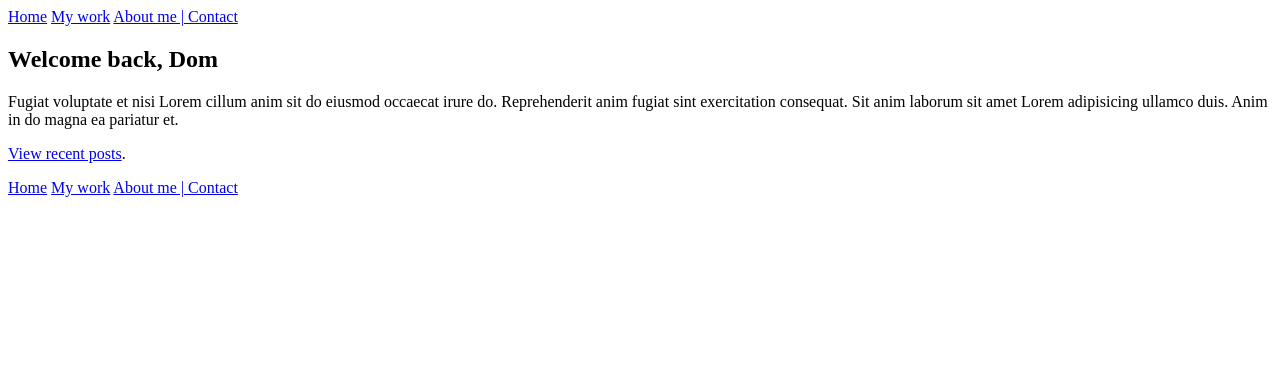
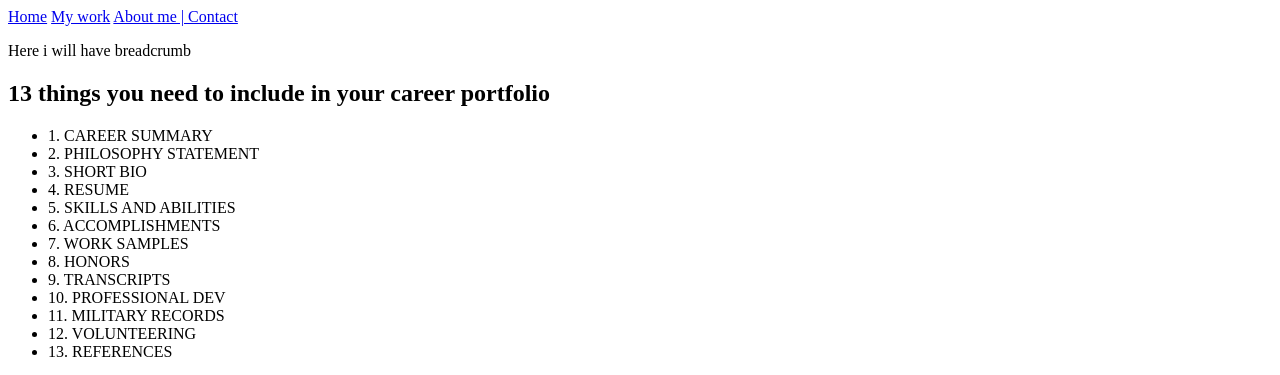
Before and after one commit to Christonn93/Portfolio, a website with bundled scripts: page app/index.html in a window 1280 px wide. Shown: the top 375 px of the page. Built offline with nearby package versions, Linux system fonts and the light colour scheme.

Commit message:
Summary
Added some style elements and did some changes to some js files.

Still need to make the button change class on click. Don't know how to get that working yet.

Will add a todo list over thing that need's to be done, and refrence doc to link where i get part of my code from. I dont take code i dont understand.

```diff
--- a/app/index.html
+++ b/app/index.html
@@ -10,29 +10,23 @@
 </head>
 
 <body>
-    <header>
-
-
-    </header>
+    <header class="page-header">
         <section class="section-nav">
             <div class="nav" id="nav-link">
                 <a href="/" class="nav-link" data-link>Home</a>
                 <a href="/mywork" class="nav-link" data-link>My work</a>
                 <a href="/contact" class="nav-link" data-link>About me | Contact</a>
             </div>
-    </section>
-    <section class="content">
-        <div id="content" class="content-inside">
-
-
+            <div class="breadcrumb">
+                <p>Here i will have breadcrumb</p>
             </div>
         </section>
-    <footer class="nav-footer">
-        <div class="nav">
-            <a href="/" class="nav-link" data-link>Home</a>
-            <a href="/mywork" class="nav-link" data-link>My work</a>
-            <a href="/contact" class="nav-link" data-link>About me | Contact</a>
-        </div>
+    </header>
+    <section class="wrapper" id="content">
+
+    </section>
+    <footer class="page-footer">
+        <h2>Here it will come some content after a while</h2>
     </footer>
     <script type="module" src="/static/js/index.js"></script>
     <script src="/static/js/activelink.js"></script>
--- a/app/static/js/activelink.js
+++ b/app/static/js/activelink.js
@@ -13,7 +13,7 @@
 //  }
 //  window.addEventListener('DOMContentLoaded', findActiveLink)
 
-window.onload = function () {
+document.addEventListener("DOMContentLoaded", () => {
     var all_links = document.getElementById("nav-link").getElementsByTagName("a"),
     i=0, len=all_links.length,
     full_path = location.href.split("#")[0];
@@ -23,4 +23,4 @@ window.onload = function () {
             all_links[i].className = "nav-link-active";
         }
     }
-}
+});
--- a/app/static/js/pages/home.js
+++ b/app/static/js/pages/home.js
@@ -8,13 +8,23 @@ export default class extends AbstractView {
 
     async getHtml() {
         return `
-            <h1>Welcome back, Dom</h1>
-            <p>
-                Fugiat voluptate et nisi Lorem cillum anim sit do eiusmod occaecat irure do. Reprehenderit anim fugiat sint exercitation consequat. Sit anim laborum sit amet Lorem adipisicing ullamco duis. Anim in do magna ea pariatur et.
-            </p>
-            <p>
-                <a href="/posts" data-link>View recent posts</a>.
-            </p>
+            <h1>13 things you need to include in your career portfolio</h1>
+            <ul>
+            <li>1. CAREER SUMMARY</li>
+            <li>2. PHILOSOPHY STATEMENT</li>
+            <li>3. SHORT BIO</li>
+            <li>4. RESUME</li>
+            <li>5. SKILLS AND ABILITIES</li>
+            <li>6. ACCOMPLISHMENTS</li>
+            <li>7. WORK SAMPLES</li>
+            <li>8. HONORS</li>
+            <li>9. TRANSCRIPTS</li>
+            <li>10. PROFESSIONAL DEV</li>
+            <li>11. MILITARY RECORDS</li>
+            <li>12. VOLUNTEERING</li>
+            <li>13. REFERENCES</li>
+            </ul>
+
         `;
     }
 }
--- a/app/static/style/main.css
+++ b/app/static/style/main.css
@@ -10,7 +10,6 @@
 
 html,
 body {
-    height: 86%;
     margin: 0;
     background-color: #f5f1ed;
 }
@@ -38,13 +37,24 @@ body {
     margin-top: 2rem;
 }
 
+.nav-link:hover {
+    text-decoration: none;
+    background-color: #DAD2BC;
+    color: #252324;
+    font-family: 'Oxygen', sans-serif;
+    border: 1rem solid #DAD2BC;
+    box-shadow: 0 5px 12px #252323;
+    border-radius: 2rem;
+    display: inline-block;
+    margin-top: 2rem;
+}
+
 .nav-link-active {
     text-decoration: none;
     background-color: #E8E2D5;
     color: #1C1A1A;
     font-family: 'Oxygen', sans-serif;
     border: 1rem solid #E8E2D5;
-    box-shadow: 0 3px 10px #252323;
     border-radius: 2rem;
 }
 
@@ -66,11 +76,34 @@ body {
     padding-bottom: 50px;
 }
 
-.footer {
-    background: #DAD2BC;
-    height: 10rem;
-    position: fixed;
-    margin-top: -50px;
-    color: white;
-    line-height: 50px;
+.wrapper {
+    min-height: 100vh;
+    display: grid;
+    grid-template-rows: auto 1fr auto;
+    margin-left: 1rem;
+    margin-right: 1rem;
 }
+
+.page-header,
+.page-footer {
+    flex-shrink: 0;
+}
+
+.page-footer{
+    background-color: #DAD2BC;
+    display: block;
+   border: 2px solid black ;
+}
+
+.page-body {
+    flex-grow: 1;
+}
+
+.breadcrumb{
+    font-size: small;
+    padding-left: 2.5rem;
+}
+
+li {
+    direction: none;
+}
```
Lines whose indentation alone changed are shown as unchanged.
